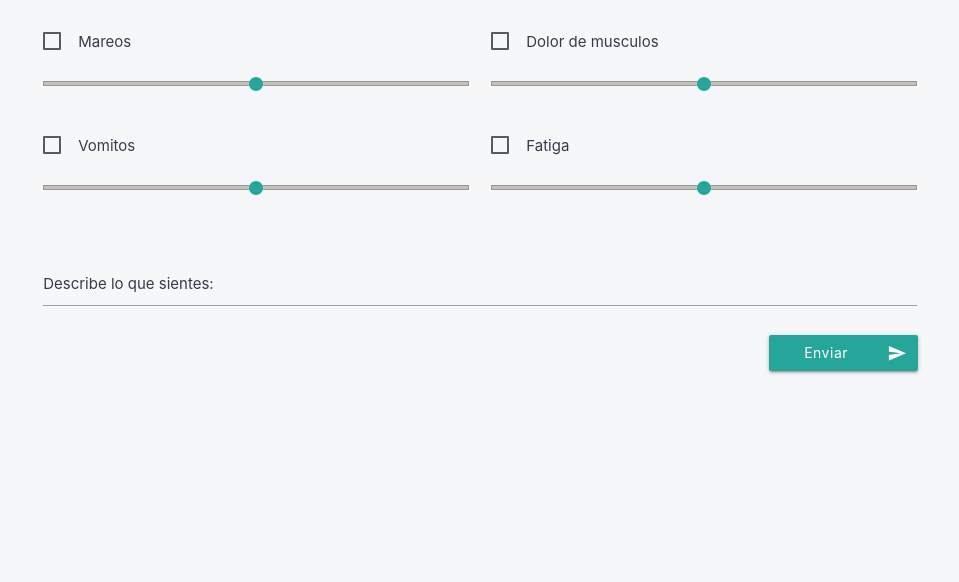
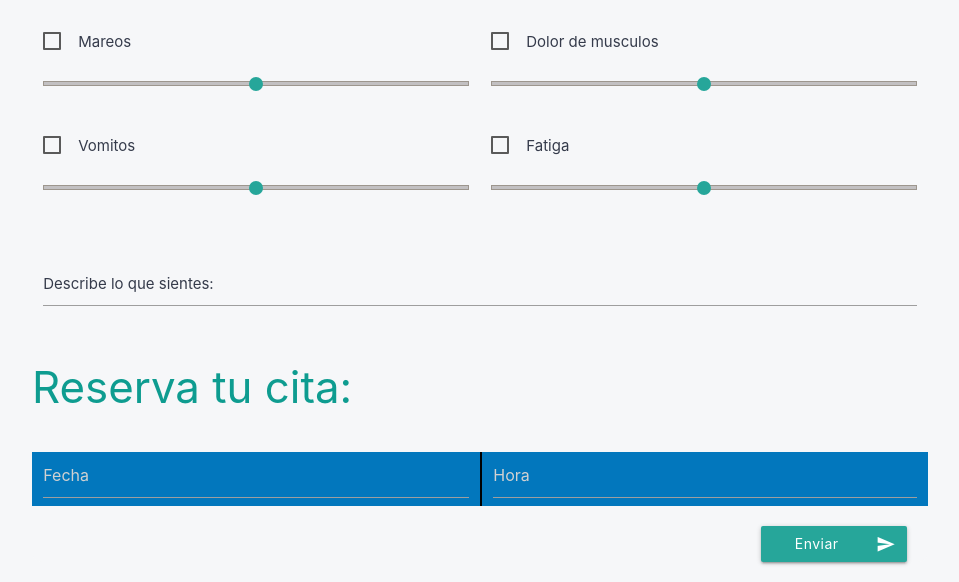
Before and after one commit to DulcePC/Report-Sickness, a plain HTML site: page index.html in a window 1280 px wide. Shown: the part 366-948 px from the top of the page, without its empty margins (160-1119 px from the left). Before the commit the page ends 800 px from the top, so only its background shows below. Drawn offline with nearby package versions, Linux system fonts and the light colour scheme.

Commit message:
div color add

```diff
--- a/css/main.css
+++ b/css/main.css
@@ -39,3 +39,6 @@ a{
 .marginUp{
     margin-top: -30px;
 }
+.Borde{
+    border-left: 2px solid black;
+}
--- a/index.html
+++ b/index.html
@@ -1,5 +1,6 @@
 <!DOCTYPE html>
 <html>
+
 <head>
     <meta charset="utf-8" />
     <meta http-equiv="X-UA-Compatible" content="IE=edge">
@@ -13,6 +14,7 @@
 
 
 </head>
+
 <body>
     <h1 class="center flow-text size">Reportar enfermedades</h1>
     <div class="container color">
@@ -95,15 +97,28 @@
                     <br>
                     <br>
                     <br>
-
                     <div class="input-field col s12 l12 m12 marginBottom">
                         <textarea id="textarea2" class="materialize-textarea" data-length="120"></textarea>
                         <label for="textarea2" id="textarea2">Describe lo que sientes:</label>
                     </div>
+
+                </div>
+                <div class="row">
+                    <h3>Reserva tu cita:</h3>
+                    <br>
+                    <div class="col l6 light-blue darken-3">
+                        <input type="text" class="datepicker" placeholder="Fecha" >
+                    </div>
+                    <div class="col l6 light-blue darken-3 Borde">
+                        <input type="text" class="timepicker" placeholder="Hora" >
+                    </div>
+
+                </div>
                 <button class="btn waves-effect waves-light right noMayusculas marginRight col s6 l2 m6" type="submit" name="action">
-                            <a><i class="material-icons right">send</i>Enviar</a>
+                    <a>
+                        <i class="material-icons right">send</i>Enviar
+                    </a>
                 </button>
-                </div>
             </form>
         </div>
     </div>
@@ -113,4 +128,5 @@
     <script src="https://cdnjs.cloudflare.com/ajax/libs/materialize/1.0.0-alpha.4/js/materialize.min.js"></script>
     <script src="js/main.js"></script>
 </body>
+
 </html>
--- a/js/main.js
+++ b/js/main.js
@@ -1,5 +1,6 @@
 $(document).ready(function() {
-
+  $('.datepicker').datepicker();
+  $('.timepicker').timepicker();
 });
 
 /*function prueba(){
```
Lines whose indentation alone changed are shown as unchanged.
